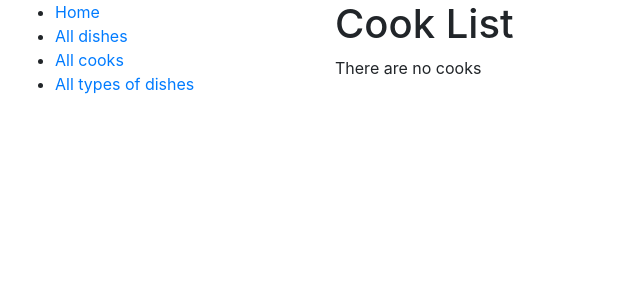
After one commit to Yevheniy-Lototskiy/restaurant-kitchen-service, a Django app: page /kitchen/cooks/ in a window 1280 px wide. The commit adds this page. Shown: the top 300 px of the page, without its empty margins (0-640 px from the left). Run offline with Django 4.2, Linux system fonts and the light colour scheme; data that the repository does not hold is empty.

Commit message:
Implemented new page for cooks

```diff
--- a/kitchen_service/urls.py
+++ b/kitchen_service/urls.py
@@ -4,12 +4,14 @@ from kitchen_service.views import (
     index,
     DishListView,
     DishTypeListView,
+    CookListView,
 )
 
 urlpatterns = [
     path("", index, name="index"),
     path("dishes/", DishListView.as_view(), name="dish-list"),
-    path("dish-types/", DishTypeListView.as_view(), name="dish-type-list")
+    path("dish-types/", DishTypeListView.as_view(), name="dish-type-list"),
+    path("cooks/", CookListView.as_view(), name="cook-list")
 ]
 
 app_name = "kitchen"
--- a/kitchen_service/views.py
+++ b/kitchen_service/views.py
@@ -25,3 +25,8 @@ class DishTypeListView(generic.ListView):
     model = DishType
     template_name = "kitchen/dish_type_list.html"
     context_object_name = "dish_type_list"
+
+
+class CookListView(generic.ListView):
+    model = Cook
+    template_name = "kitchen/cook_list.html"
--- a/templates/includes/sidebar.html
+++ b/templates/includes/sidebar.html
@@ -1,6 +1,6 @@
 <ul class="sidebar-nav">
   <li><a href="{% url 'kitchen:index' %}">Home</a></li>
   <li><a href="{% url 'kitchen:dish-list' %}">All dishes</a></li>
-  <li><a href="#">All cooks</a></li>
+  <li><a href="{% url 'kitchen:cook-list' %}">All cooks</a></li>
   <li><a href="{% url 'kitchen:dish-type-list' %}">All types of dishes</a></li>
 </ul>
--- /dev/null
+++ b/templates/kitchen/cook_list.html
@@ -0,0 +1,19 @@
+{% extends 'base.html' %}
+
+{% block content %}
+  <h1>
+    Cook List
+  </h1>
+
+  {% if cook_list %}
+    <ul>
+      {% for cook in cook_list %}
+        <li>
+          {{ cook.username }} - {{ cook.first_name }} {{ cook.last_name }}
+        </li>
+      {% endfor %}
+    </ul>
+  {% else %}
+    <p>There are no cooks</p>
+  {% endif %}
+{% endblock %}
```
